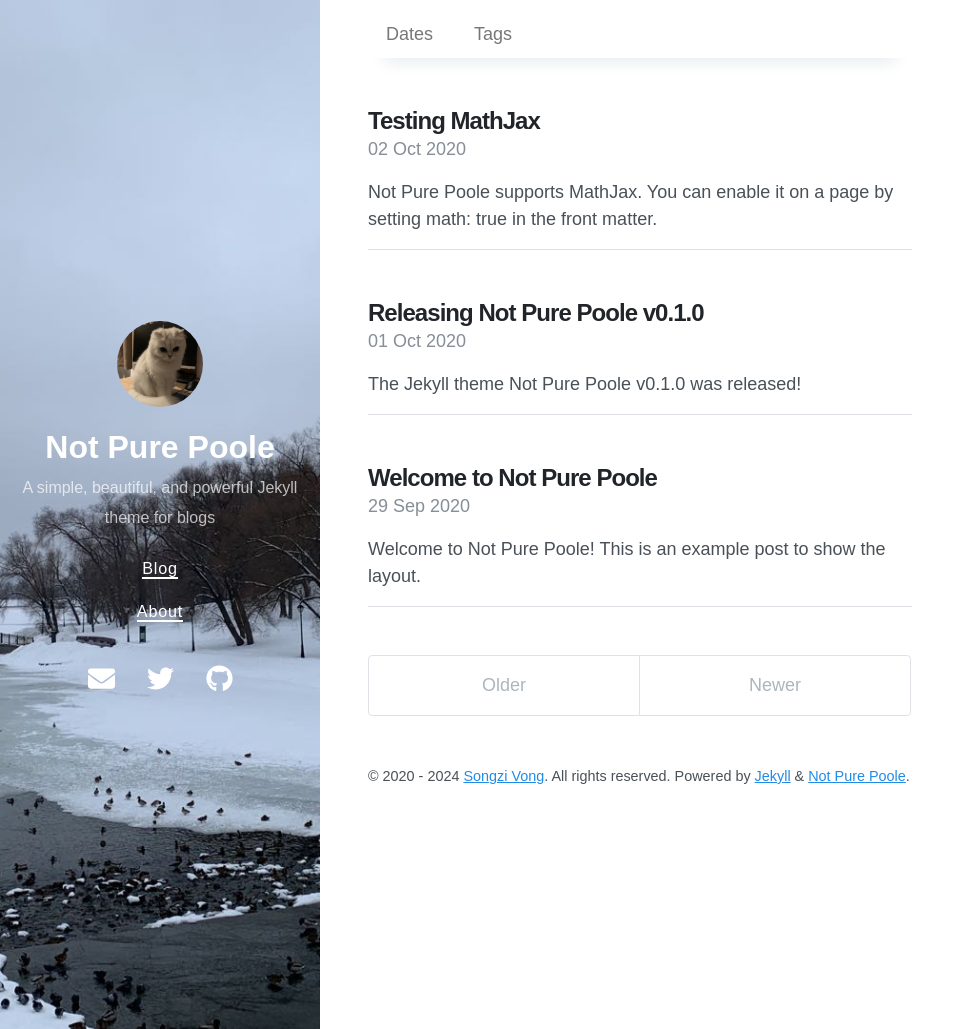
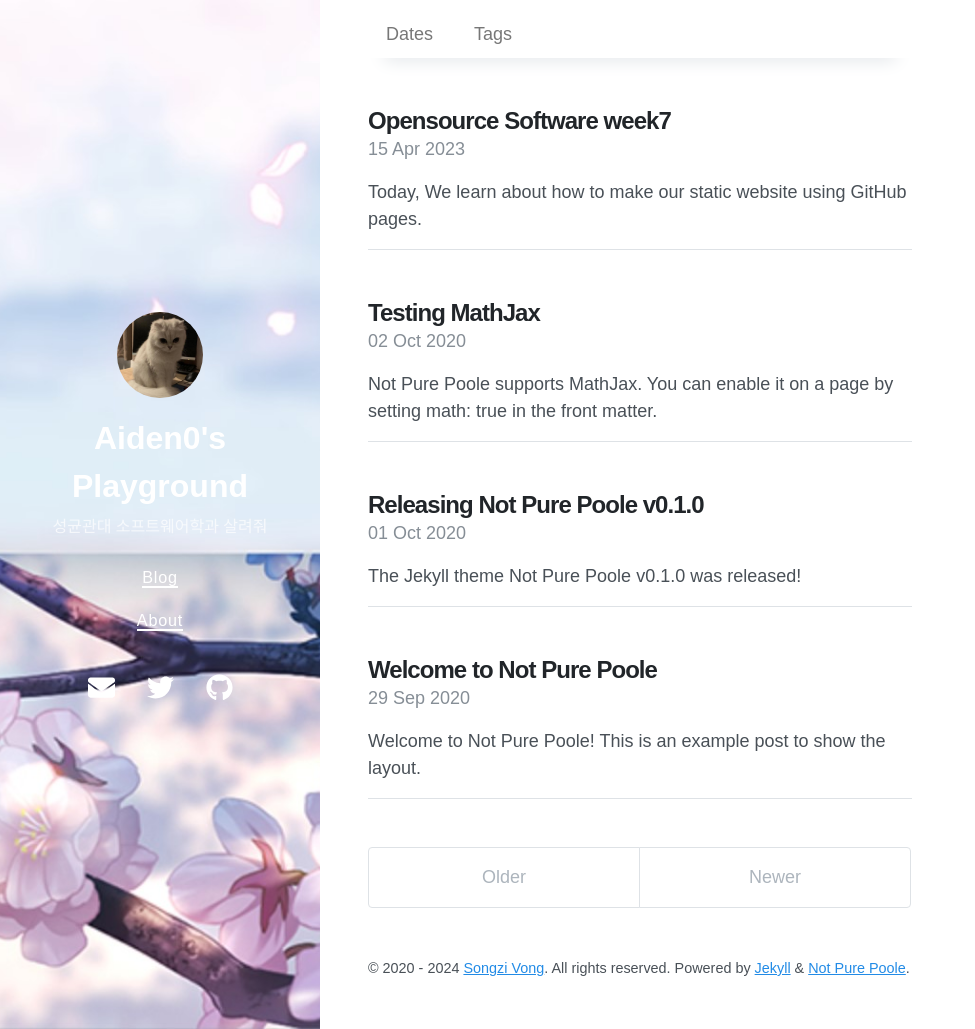
Before and after one commit to aiden0105/aiden0105.github.io, a Jekyll site: the page built from index.html, in a window 1280 px wide and 1029 px high. Shown: the whole window, without its empty margins (0-975 px from the left). Built offline with Jekyll 4.4.1, drawn with Linux system fonts in a browser that asks for light colours; nearby versions of some CDN libraries; the list of posts is cut into pages by our own code; part of the change alters nothing that is shown.

Commit message:
second commit

````diff
--- a/_config.yml
+++ b/_config.yml
@@ -1,11 +1,11 @@
 # Setup
-title: Not Pure Poole
-description: A simple, beautiful, and powerful Jekyll theme for blogs
+title: Aiden0's Playground
+description: 성균관대 소프트웨어학과 살려줘
 url: https://vszhub.github.io
 avatar: /avatar.jpeg
 paginate: 5
 permalink: pretty
-cover_image: /bg.jpeg
+cover_image: /sakura.jpeg
 
 # Gems
 plugins:
--- /dev/null
+++ b/_posts/2023-04-17-oss-test.md
@@ -0,0 +1,57 @@
+---
+layout: post
+title: Opensource Software week7
+tags: oss, github
+date: 2023-04-15 15:32 +0800
+---
+
+Today, We learn about how to make our static website using GitHub pages.
+
+### Step 1. Create Repository for GitHub Pages
+
+Go to Github and create new repository.
+
+Set the repository name to '*username*.github.io' and make it public repository.
+
+Check your repository settings.
+
+1. Repository Settings -> Pages
+2. Source must be set as "Deploy from a branch"
+3. Branche must be set as "None"
+
+And Clone your repository to your Desktop.
+
+
+### Step 2. Create
+
+Download Jekyll Theme file from [this website](http://jekyllthemes.org).
+
+Unzip downloaded theme file and move all materials to your '*username*.github.io' repository
+
+```bash
+$  unzip {downloaded_them_file}.zip
+$  mv {downloaded_theme_file}/* {your_username}.github.io/
+```
+
+Add, commit and push to your GitHub repository.
+
+```bash
+$  cd {your_username}.github.io
+$  git add .
+$  git commit -m "first commit"
+$  git push origin main
+```
+
+After few minutes, you can enter your static website using web browsers (https://*username*.github.io)
+
+### Step 3. Upload new post
+
+In your repository, `_posts` directory will exist.
+
+In `_posts` directory, make new file named `*date*-*title*.md`.
+
+Copy this text into markdown file.
+
+And add, commit, push it!
+
+After few minutes, new posts will be uploaded into your website
````
Also changed, not shown: sakura.jpeg (added), 1 other file.
